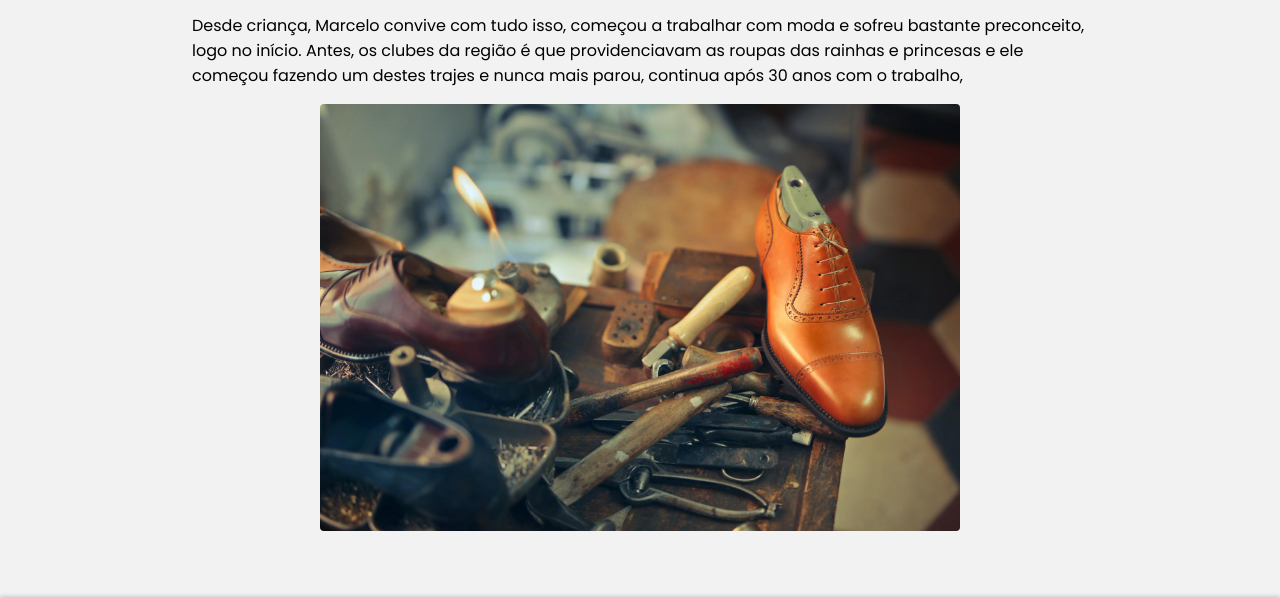
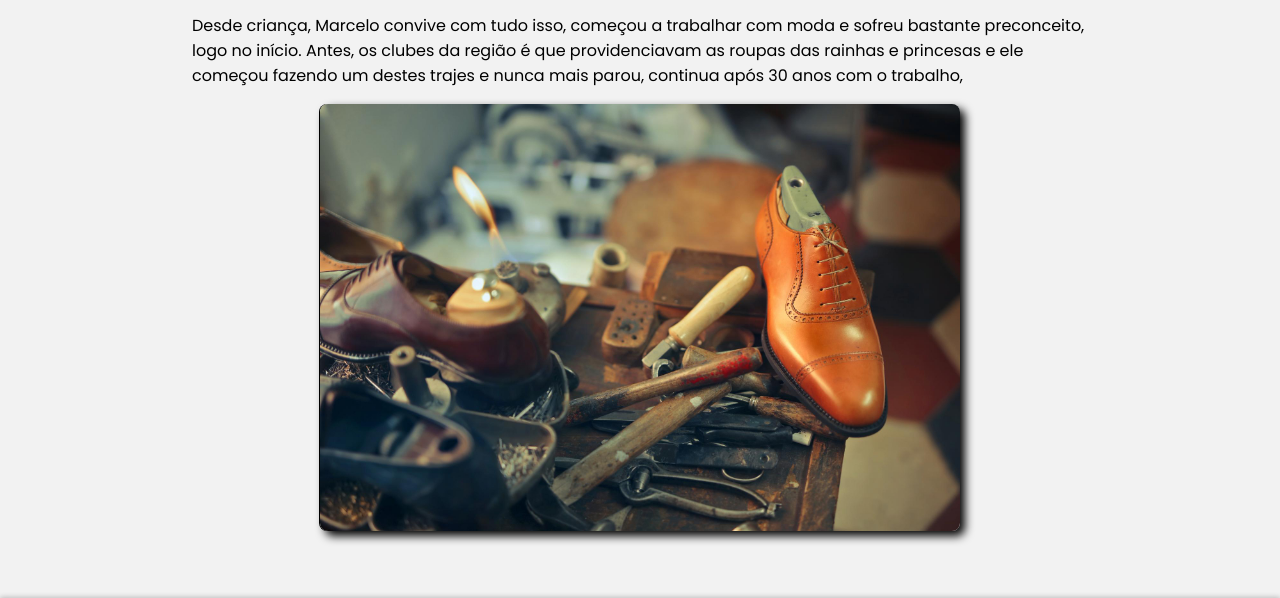
Before and after one commit to 2023-senai-sp-ford-enter/T3-angleBrackets-sapataria, a plain HTML site: page sobrenos.html in a window 1280 px wide. Shown: the part 994-1592 px from the top of the page. Drawn offline with nearby package versions, Linux system fonts and the light colour scheme.

Commit message:
sobreado adicional

```diff
--- a/css/style.css
+++ b/css/style.css
@@ -228,7 +228,9 @@ header #headerImgSobre {
 
 #ronaldo img {
     width: 50vw;
-    border-radius: 4px;
+    box-shadow: 5px 5px 10px black,
+    -1px 0 black;
+    border-radius: 8px;
 }
 
 @media screen and (max-width: 992px) {
```
